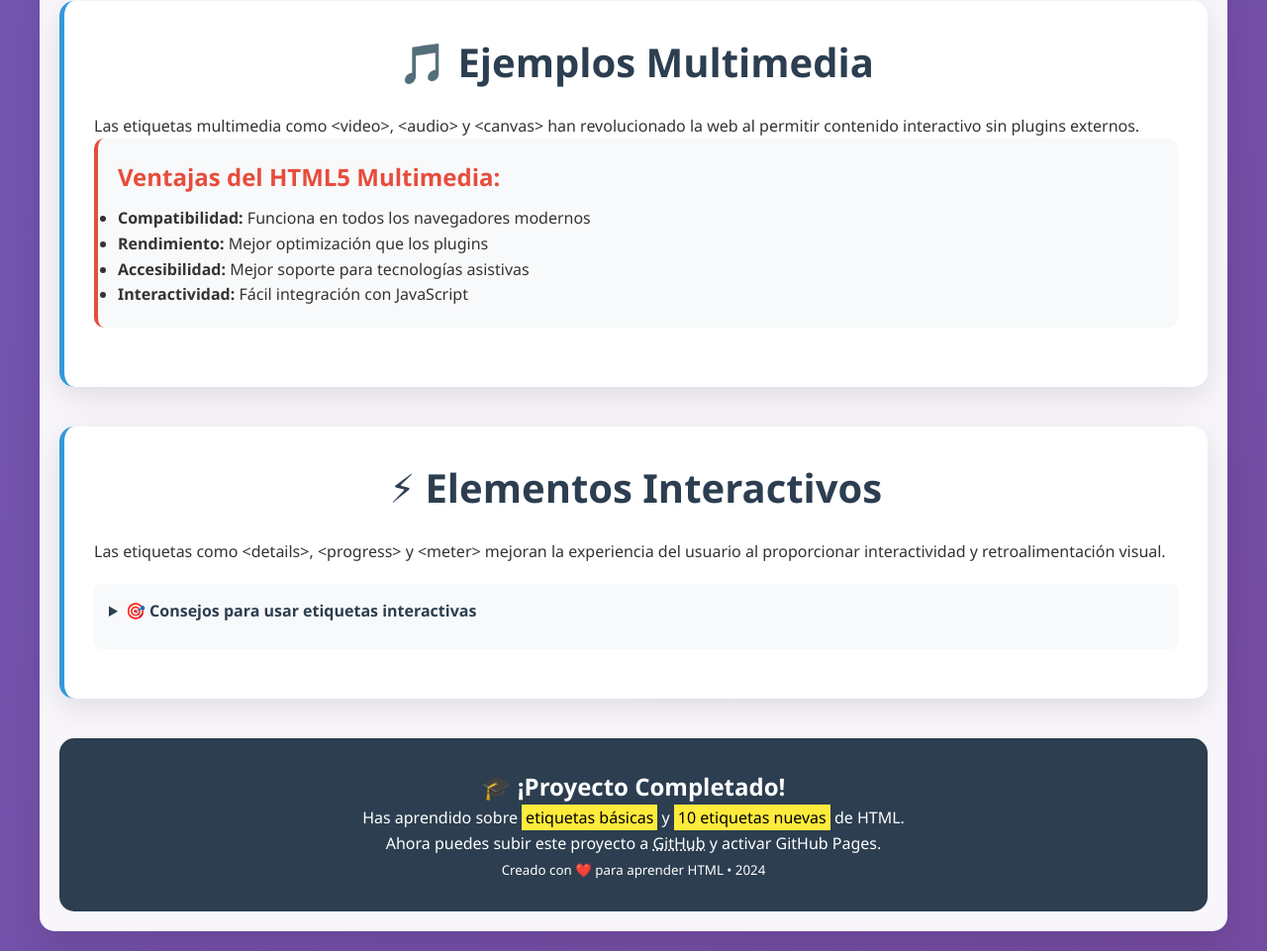
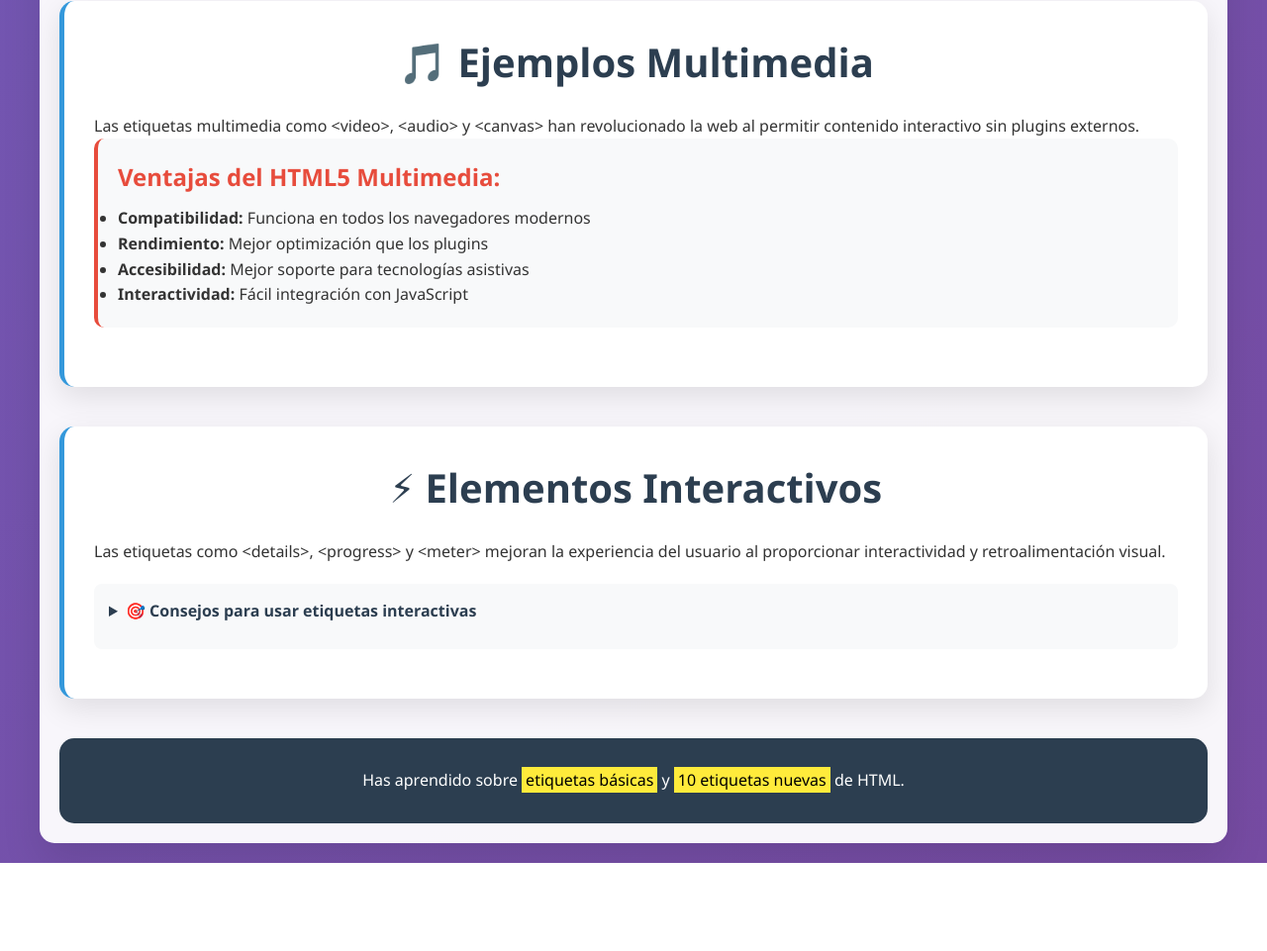
Before and after one commit to Melany74/guia-etiquetas-html, a plain HTML site: page index.html in a window 1280 px wide. Shown: the part 8552-9513 px from the top of the page at 99% size. After the commit the page ends 9424 px from the top, so only its background shows below. Drawn offline with Linux system fonts and the light colour scheme.

Commit message:
actualizado

```diff
--- a/index.html
+++ b/index.html
@@ -567,10 +567,9 @@
         </section>
 
         <footer>
-            <h2>🎓 ¡Proyecto Completado!</h2>
+
             <p>Has aprendido sobre <mark>etiquetas básicas</mark> y <mark>10 etiquetas nuevas</mark> de HTML.</p>
-            <p>Ahora puedes subir este proyecto a <abbr title="Sistema de control de versiones">GitHub</abbr> y activar GitHub Pages.</p>
-            <p><small>Creado con ❤️ para aprender HTML • <time datetime="2024">2024</time></small></p>
+
         </footer>
     </div>
 </body>
```
